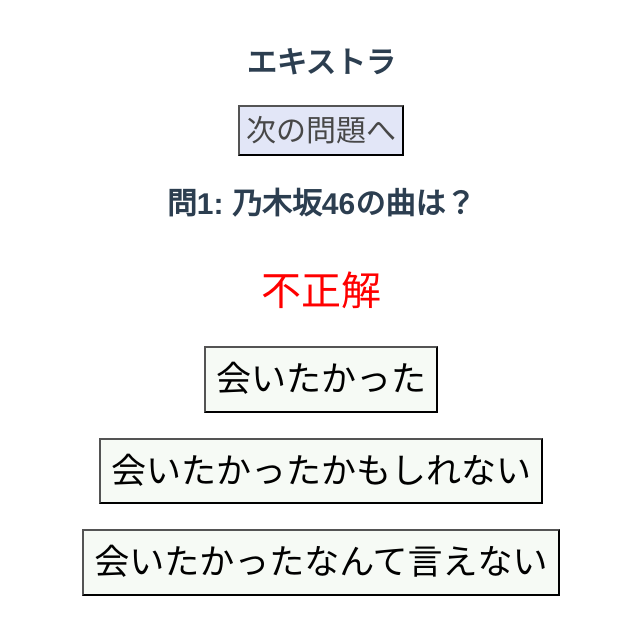
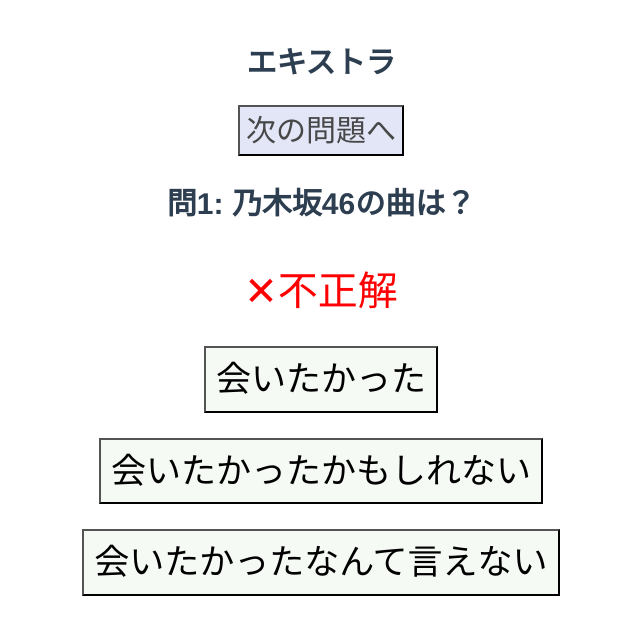
Before and after one commit to Ki-Linux/front_quiz, a Vue app: page /extra in a window 1280 px wide. Both pictures are taken after a click on the button "会いたかった". Shown: the top 634 px of the page, without its empty margins (319-959 px from the left). Built offline with nearby package versions, Linux system fonts and the light colour scheme; no server answers.

Commit message:
丸とバツ

```diff
--- a/src/components/MainData.vue
+++ b/src/components/MainData.vue
@@ -5,8 +5,8 @@
             </form>
             <h1>問{{ titleNumber }}: {{ question[Random] }}</h1><!-- 問題提示 -->
             <div class="answer" v-show="!only"><!-- 正解か不正解の表示 -->
-                <p v-if="showAnswer">正解</p>
-                <p v-else>不正解</p>
+                <p v-if="showAnswer">◯正解</p>
+                <p v-else>✕不正解</p>
             </div>
             <form class="select" v-for="(answer, index) in Answer" v-bind:key="answer[Random].select"><!-- 回答のボタン -->
                 <input @click="TrueFalse(index, Random)" type="button" v-model="answer[Random].select">
```
